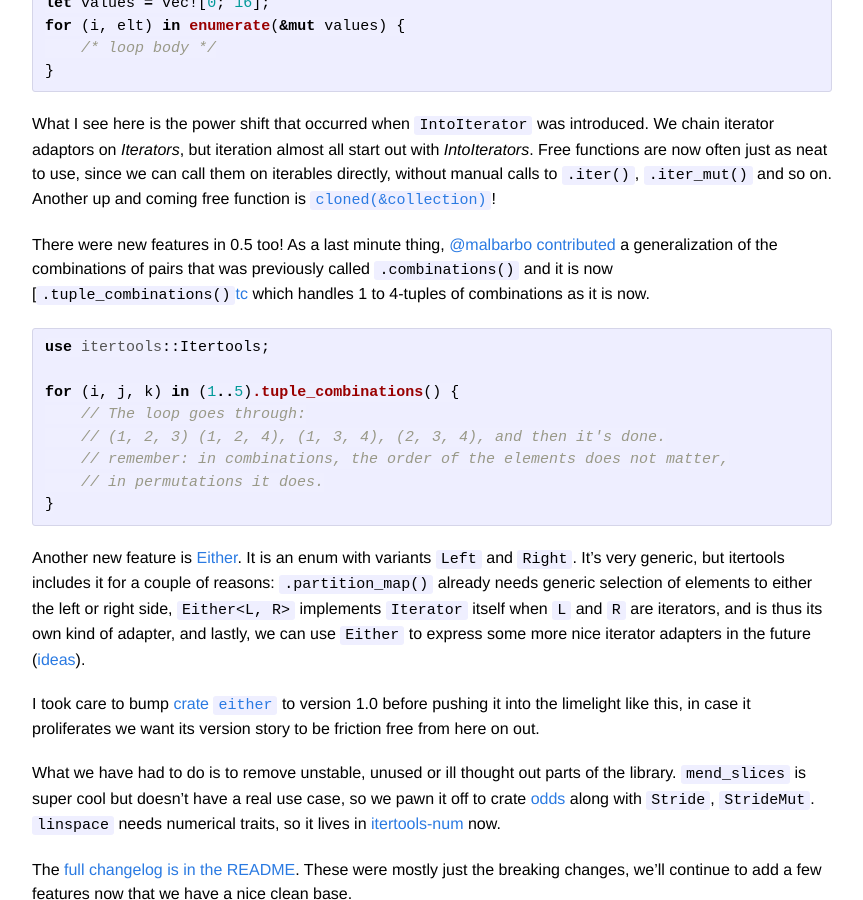
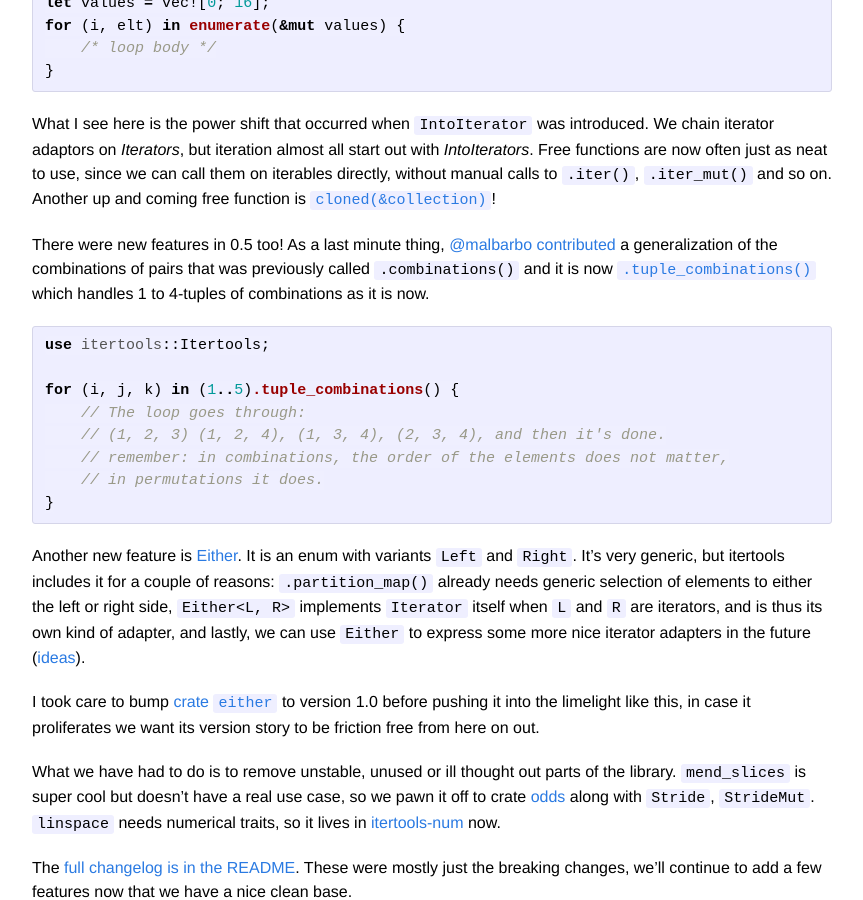
Before and after one commit to bluss/bluss.github.io, a Jekyll site: the page built from _posts/2016-09-26-itertools-0.5.0.markdown, in a window 1280 px wide and 900 px high, scrolled down 945 px. Shown: the whole window, without its empty margins (208-1071 px from the left). Built offline with Jekyll 4.4.1, drawn with Linux system fonts in a browser that asks for light colours.

Commit message:
Update fix link

```diff
--- a/_posts/2016-09-26-itertools-0.5.0.markdown
+++ b/_posts/2016-09-26-itertools-0.5.0.markdown
@@ -66,7 +66,7 @@ we can call them on iterables directly, without manual calls to `.iter()`,
 
 There were new features in 0.5 too! As a last minute thing, [@malbarbo
 contributed][151] a generalization of the combinations of pairs that was
-previously called `.combinations()` and it is now [`.tuple_combinations()`[tc] which
+previously called `.combinations()` and it is now [`.tuple_combinations()`][tc] which
 handles 1 to 4-tuples of combinations as it is now.
 
 [151]: https://github.com/bluss/rust-itertools/pull/151
```
